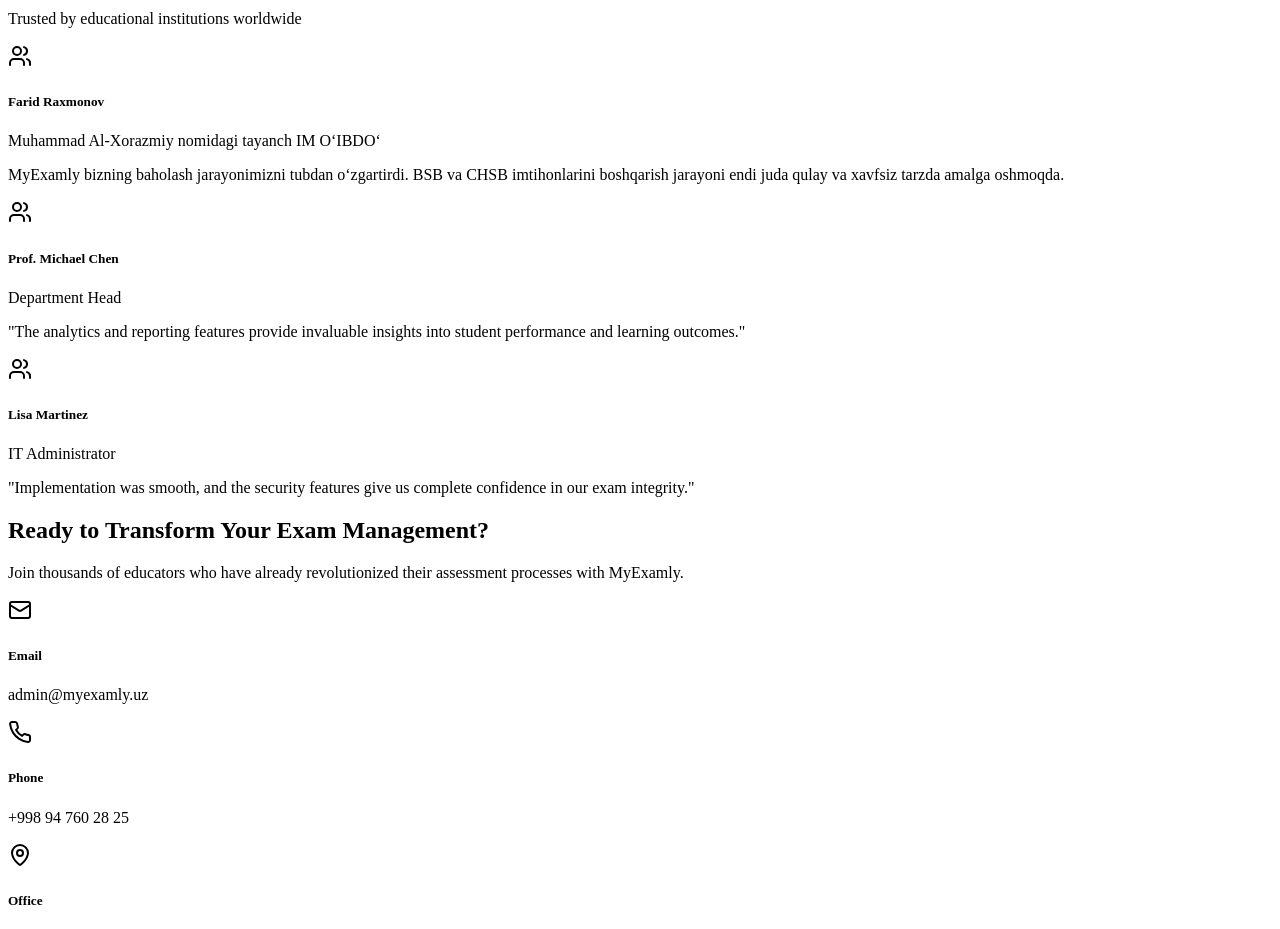
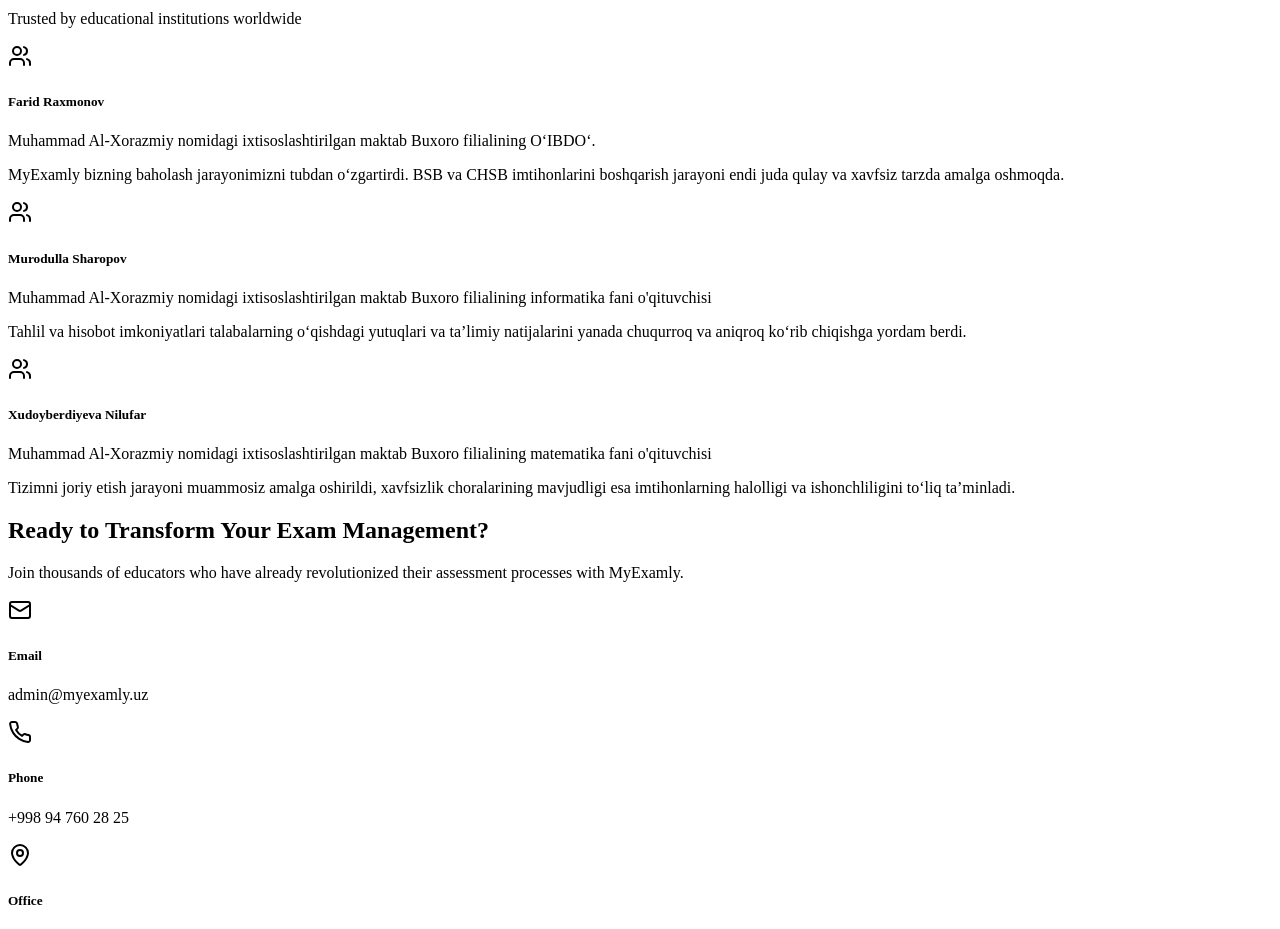
Before and after one commit to hamidovnorbek/myexamly_front, a React (Vite) app in the folder client/: page / in a window 1280 px wide. Shown: the part 5240-6169 px from the top of the page. Built offline with nearby package versions, Linux system fonts and the light colour scheme; a web font is replaced by a local one.

Commit message:
v1-beta-released

```diff
--- a/client/src/pages/home.tsx
+++ b/client/src/pages/home.tsx
@@ -348,7 +348,7 @@ export default function Home() {
                   </div>
                   <div>
                     <h5 className="font-bold">Farid Raxmonov</h5>
-                    <p className="text-sm text-muted-foreground">Muhammad Al-Xorazmiy nomidagi tayanch IM OʻIBDOʻ</p>
+                    <p className="text-sm text-muted-foreground">Muhammad Al-Xorazmiy nomidagi ixtisoslashtirilgan maktab Buxoro filialining OʻIBDOʻ.</p>
                   </div>
                 </div>
                 <p className="text-muted-foreground italic">MyExamly bizning baholash jarayonimizni tubdan o‘zgartirdi. BSB va CHSB imtihonlarini boshqarish jarayoni endi juda qulay va xavfsiz tarzda amalga oshmoqda.</p>
@@ -362,11 +362,11 @@ export default function Home() {
                     <Users className="text-secondary w-6 h-6" />
                   </div>
                   <div>
-                    <h5 className="font-bold">Prof. Michael Chen</h5>
-                    <p className="text-sm text-muted-foreground">Department Head</p>
+                    <h5 className="font-bold">Murodulla Sharopov</h5>
+                    <p className="text-sm text-muted-foreground">Muhammad Al-Xorazmiy nomidagi ixtisoslashtirilgan maktab Buxoro filialining informatika fani o'qituvchisi</p>
                   </div>
                 </div>
-                <p className="text-muted-foreground italic">"The analytics and reporting features provide invaluable insights into student performance and learning outcomes."</p>
+                <p className="text-muted-foreground italic">Tahlil va hisobot imkoniyatlari talabalarning o‘qishdagi yutuqlari va ta’limiy natijalarini yanada chuqurroq va aniqroq ko‘rib chiqishga yordam berdi.</p>
               </CardContent>
             </Card>
 
@@ -377,11 +377,11 @@ export default function Home() {
                     <Users className="text-accent w-6 h-6" />
                   </div>
                   <div>
-                    <h5 className="font-bold">Lisa Martinez</h5>
-                    <p className="text-sm text-muted-foreground">IT Administrator</p>
+                    <h5 className="font-bold">Xudoyberdiyeva Nilufar</h5>
+                    <p className="text-sm text-muted-foreground">Muhammad Al-Xorazmiy nomidagi ixtisoslashtirilgan maktab Buxoro filialining matematika fani o'qituvchisi</p>
                   </div>
                 </div>
-                <p className="text-muted-foreground italic">"Implementation was smooth, and the security features give us complete confidence in our exam integrity."</p>
+                <p className="text-muted-foreground italic">Tizimni joriy etish jarayoni muammosiz amalga oshirildi, xavfsizlik choralarining mavjudligi esa imtihonlarning halolligi va ishonchliligini to‘liq ta’minladi.</p>
               </CardContent>
             </Card>
           </div>
```
